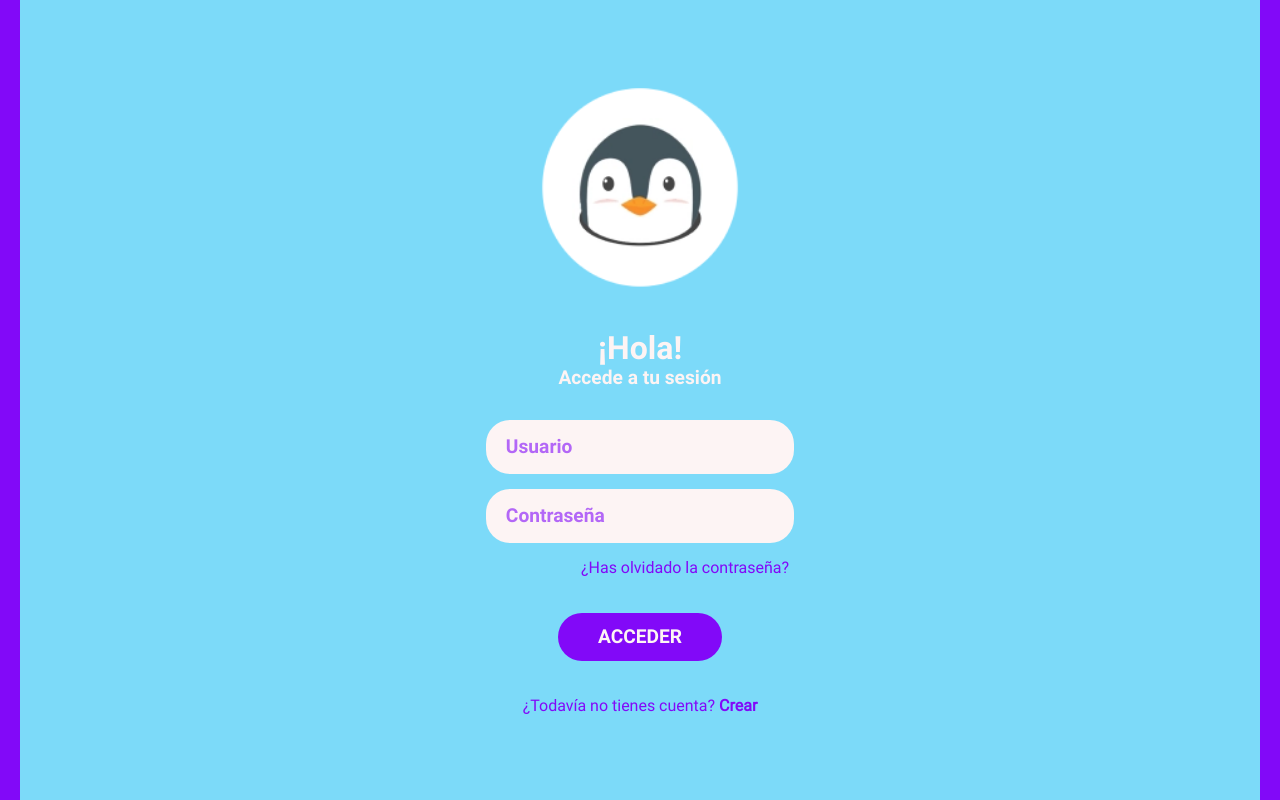
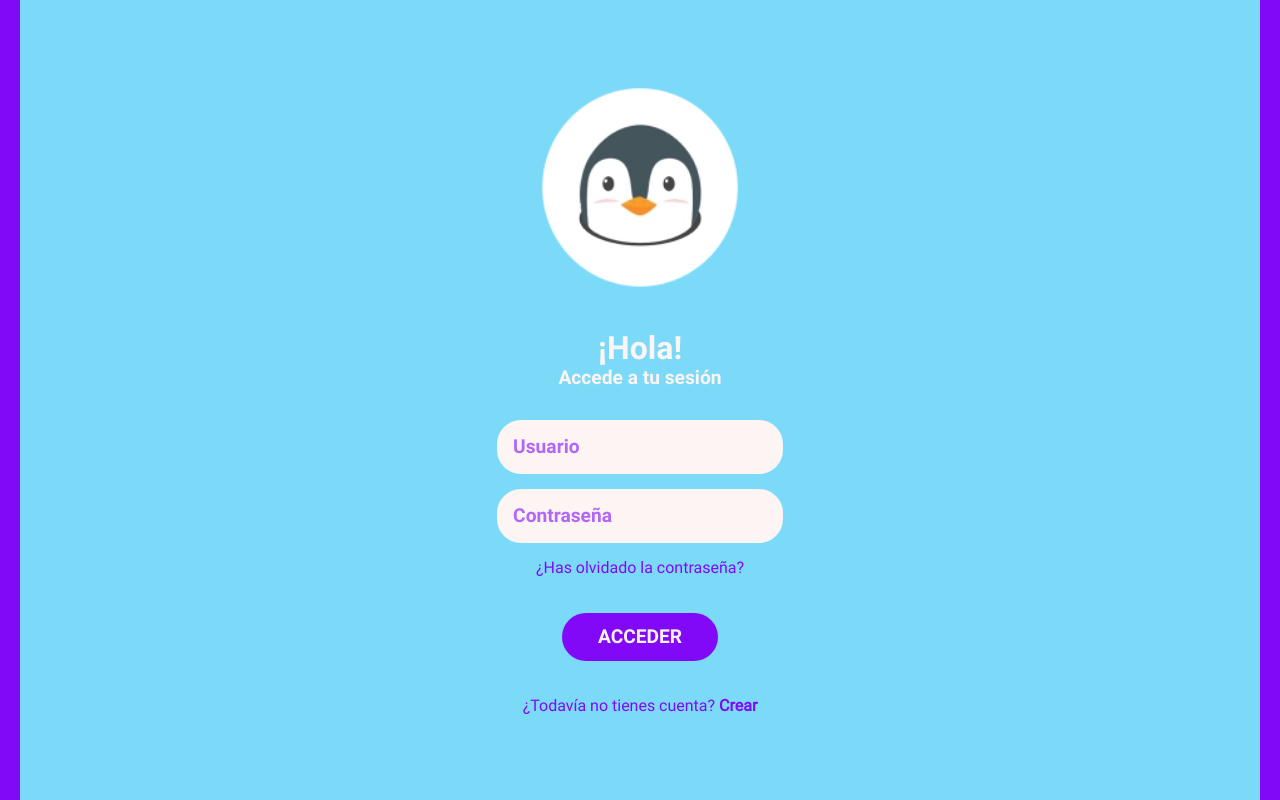
Before and after one commit to eestrada03/MyPinguru, a PHP site: page /login.html in a window 1280 px wide. Run offline with PHP 8.4, Linux system fonts and the light colour scheme.

Commit message:
Correciones(Login).

```diff
--- a/css/main.css
+++ b/css/main.css
@@ -634,7 +634,6 @@
 }
 
 .forgotpass {
-  margin-left: 90px;
   font-family: "RobotoRegular";
   font-size: 1rem;
   color: #8209f8;
@@ -649,7 +648,7 @@
   font-family: "RobotoBold";
   font-size: 1.2rem;
   margin-top: 15px;
-  padding: 0 20px 0 20px;
+  padding: 0 1rem 0 1rem;
   outline: none;
   color: #8209f8;
 }
@@ -703,6 +702,8 @@
   background-repeat: no-repeat;
   height: 30%;
   width: 60%;
+  -webkit-box-sizing: border-box;
+          box-sizing: border-box;
   -webkit-animation: pingulogin 2.5s ease 0s 1 normal forwards;
           animation: pingulogin 2.5s ease 0s 1 normal forwards;
 }
--- a/src/sass/pages/_login.scss
+++ b/src/sass/pages/_login.scss
@@ -53,7 +53,6 @@
 }
 
 .forgotpass {
-  margin-left: 90px;
   font-family: "RobotoRegular";
   font-size: 1rem;
   color: map-get($web-colors, colorMorado);
@@ -68,7 +67,7 @@
   font-family: "RobotoBold";
   font-size: 1.2rem;
   margin-top: 15px;
-  padding: 0 20px 0 20px;
+  padding: 0 1rem 0 1rem;
   outline: none;
   color: map-get($web-colors, colorMorado);
 }
@@ -104,6 +103,7 @@
   background-repeat: no-repeat;
   height: 30%;
   width: 60%;
+  box-sizing: border-box;
   animation: pingulogin 2.5s ease 0s 1 normal forwards;
 }
 
```
Also changed, not shown: README.md.
